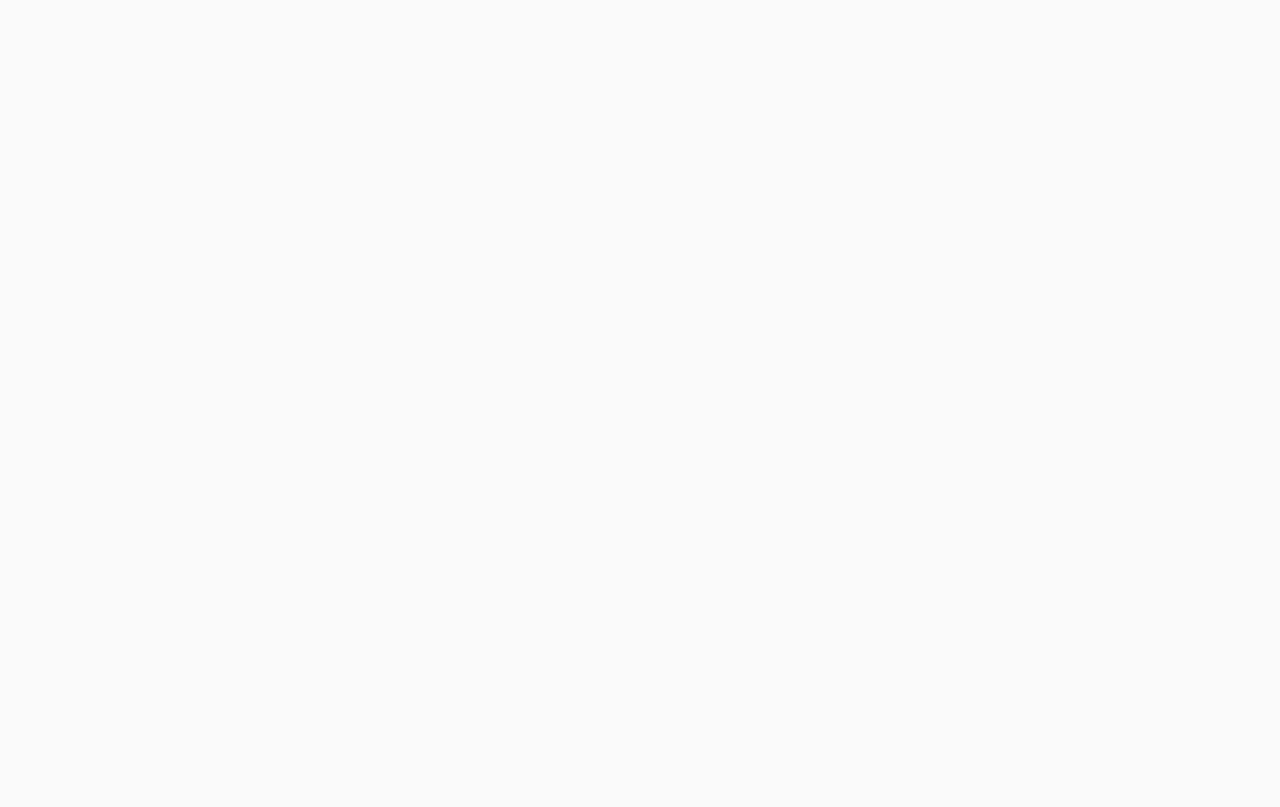
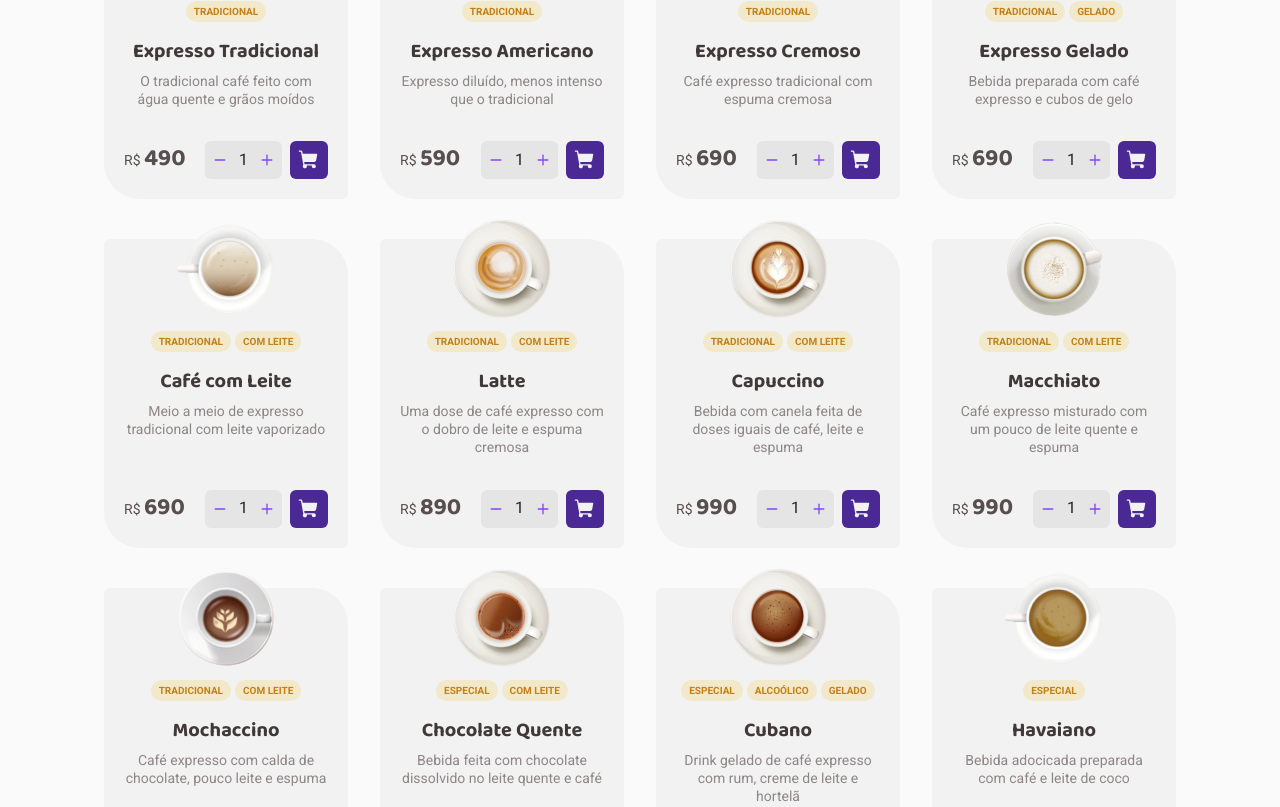
Before and after one commit to joaogabriel-sg/ignite-coffee-delivery, a React (Vite) app: page / in a window 1280 px wide. Shown: the part 853-1660 px from the top of the page. Before the commit the page ends 800 px from the top, so only its background shows below. Built offline with nearby package versions, Linux system fonts and the light colour scheme.

Commit message:
feat: create coffee list

```diff
--- /dev/null
+++ b/src/components/CoffeeList/index.tsx
@@ -0,0 +1,50 @@
+import { Minus, Plus, ShoppingCart } from "phosphor-react";
+
+import { coffee } from "../../shared/data/coffee";
+
+import * as S from "./styles";
+
+export function CoffeeList() {
+  return (
+    <S.Container>
+      <h2>Nossos cafés</h2>
+
+      <S.CoffeeListContainer>
+        {coffee.map((item) => (
+          <S.Coffee key={item.name}>
+            <img src={item.image} />
+
+            <S.CoffeeSpecifications>
+              {item.specifications.map((specification) => (
+                <span key={specification}>{specification}</span>
+              ))}
+            </S.CoffeeSpecifications>
+
+            <strong>{item.name}</strong>
+            <p>{item.description}</p>
+
+            <footer>
+              <S.Price>
+                R$ <strong>{item.price}</strong>
+              </S.Price>
+
+              <S.Quantity>
+                <button type="button">
+                  <Minus size={14} weight="bold" />
+                </button>
+                <span>1</span>
+                <button type="button">
+                  <Plus size={14} weight="bold" />
+                </button>
+              </S.Quantity>
+
+              <S.AddToCartButton type="button">
+                <ShoppingCart size={22} weight="fill" />
+              </S.AddToCartButton>
+            </footer>
+          </S.Coffee>
+        ))}
+      </S.CoffeeListContainer>
+    </S.Container>
+  );
+}
--- /dev/null
+++ b/src/components/CoffeeList/styles.ts
@@ -0,0 +1,168 @@
+import styled, { css } from "styled-components";
+
+export const Container = styled.section`
+  ${({ theme }) => css`
+    width: 100%;
+    max-width: 112rem;
+    padding: 0rem 2.4rem 15.7rem;
+    margin: 0 auto;
+
+    display: flex;
+    flex-direction: column;
+    gap: 5.4rem;
+
+    > h2 {
+      font-family: ${theme.fonts.header};
+      font-size: ${theme.fontSize[32]};
+      line-height: ${theme.lineHeight["1.3"]};
+      color: ${theme.colors["gray-800"]};
+    }
+  `}
+`;
+
+export const CoffeeListContainer = styled.ul`
+  list-style: none;
+
+  display: grid;
+  grid-template-columns: repeat(auto-fit, minmax(24.4rem, auto));
+  gap: 4rem 3.2rem;
+`;
+
+export const Coffee = styled.li`
+  ${({ theme }) => css`
+    background: ${theme.colors["gray-200"]};
+    width: 100%;
+    padding: 0 2rem 2rem;
+    border-radius: 6px 3.6rem 6px 3.6rem;
+
+    display: flex;
+    flex-direction: column;
+    align-items: center;
+
+    > img {
+      margin-top: -2rem;
+    }
+
+    > strong {
+      margin-top: 1.6rem;
+
+      font-family: ${theme.fonts.header};
+      font-size: ${theme.fontSize[20]};
+      line-height: ${theme.lineHeight["1.3"]};
+      color: ${theme.colors["gray-800"]};
+    }
+
+    > p {
+      margin: 0.8rem 0 3.3rem 0;
+      font-size: ${theme.fontSize[14]};
+      line-height: ${theme.lineHeight["1.3"]};
+      color: ${theme.colors["gray-600"]};
+      text-align: center;
+    }
+
+    > footer {
+      width: 100%;
+      margin-top: auto;
+
+      display: flex;
+      align-items: center;
+      gap: 8px;
+    }
+  `}
+`;
+
+export const CoffeeSpecifications = styled.div`
+  ${({ theme }) => css`
+    margin-top: 1.2rem;
+
+    display: flex;
+    align-items: center;
+    gap: 4px;
+
+    span {
+      background: ${theme.colors["primary-light"]};
+      padding: 4px 8px;
+      border-radius: 99999px;
+
+      font-weight: bold;
+      font-size: ${theme.fontSize[10]};
+      line-height: ${theme.lineHeight["1.3"]};
+      text-transform: uppercase;
+      color: ${theme.colors["primary-dark"]};
+    }
+  `}
+`;
+
+export const Price = styled.span`
+  ${({ theme }) => css`
+    margin-right: auto;
+    font-size: ${theme.fontSize[14]};
+    line-height: ${theme.lineHeight["1.3"]};
+    color: ${theme.colors["gray-700"]};
+
+    strong {
+      font-family: ${theme.fonts.header};
+      font-size: ${theme.fontSize[24]};
+    }
+  `}
+`;
+
+export const Quantity = styled.div`
+  ${({ theme }) => css`
+    background: ${theme.colors["gray-400"]};
+    height: 3.8rem;
+    border-radius: 6px;
+
+    display: flex;
+    align-items: center;
+    gap: 4px;
+
+    button {
+      background: none;
+      border: 0;
+      padding: 8.5px 8px;
+
+      display: flex;
+      align-items: center;
+      justify-content: center;
+
+      cursor: pointer;
+      color: ${theme.colors.secondary};
+      transition: color 0.25s;
+
+      &:hover {
+        color: ${theme.colors["secondary-dark"]};
+      }
+    }
+
+    span {
+      user-select: none;
+      font-size: ${theme.fontSize[16]};
+      line-height: ${theme.lineHeight["1.3"]};
+      color: ${theme.colors["gray-900"]};
+    }
+  `}
+`;
+
+export const AddToCartButton = styled.button`
+  ${({ theme }) => css`
+    background: ${theme.colors["secondary-dark"]};
+    width: 3.8rem;
+    height: 3.8rem;
+    border: 0;
+    border-radius: 6px;
+
+    display: flex;
+    align-items: center;
+    justify-content: center;
+    flex-shrink: 0;
+
+    cursor: pointer;
+    color: ${theme.colors["gray-200"]};
+    transition: background 0.25s;
+
+    &:hover {
+      background: ${theme.colors["secondary"]};
+    }
+  `}
+`;
--- a/src/pages/Home/index.tsx
+++ b/src/pages/Home/index.tsx
@@ -1,5 +1,11 @@
 import { Banner } from "../../components/Banner";
+import { CoffeeList } from "../../components/CoffeeList";
 
 export function Home() {
-  return <Banner />;
+  return (
+    <>
+      <Banner />
+      <CoffeeList />
+    </>
+  );
 }
--- /dev/null
+++ b/src/shared/data/coffee.ts
@@ -0,0 +1,121 @@
+import americanoImage from "../../assets/images/coffee/americano.png";
+import arabeImage from "../../assets/images/coffee/arabe.png";
+import cafeComLeiteImage from "../../assets/images/coffee/cafe-com-leite.png";
+import cafeGeladoImage from "../../assets/images/coffee/cafe-gelado.png";
+import capuccinoImage from "../../assets/images/coffee/capuccino.png";
+import chocolateQuenteImage from "../../assets/images/coffee/chocolate-quente.png";
+import cubanoImage from "../../assets/images/coffee/cubano.png";
+import expressoCremosoImage from "../../assets/images/coffee/expresso-cremoso.png";
+import expressoImage from "../../assets/images/coffee/expresso.png";
+import havaianoImage from "../../assets/images/coffee/havaiano.png";
+import irlandesImage from "../../assets/images/coffee/irlandes.png";
+import latteImage from "../../assets/images/coffee/latte.png";
+import macchiatoImage from "../../assets/images/coffee/macchiato.png";
+import mochaccinoImage from "../../assets/images/coffee/mochaccino.png";
+
+export const coffee = [
+  {
+    name: "Expresso Tradicional",
+    description: "O tradicional café feito com água quente e grãos moídos",
+    image: expressoImage,
+    specifications: ["Tradicional"],
+    price: 490,
+  },
+  {
+    name: "Expresso Americano",
+    description: "Expresso diluído, menos intenso que o tradicional",
+    image: americanoImage,
+    specifications: ["Tradicional"],
+    price: 590,
+  },
+
+  {
+    name: "Expresso Cremoso",
+    description: "Café expresso tradicional com espuma cremosa",
+    image: expressoCremosoImage,
+    specifications: ["Tradicional"],
+    price: 690,
+  },
+
+  {
+    name: "Expresso Gelado",
+    description: "Bebida preparada com café expresso e cubos de gelo",
+    image: cafeGeladoImage,
+    specifications: ["Tradicional", "Gelado"],
+    price: 690,
+  },
+  {
+    name: "Café com Leite",
+    description: "Meio a meio de expresso tradicional com leite vaporizado",
+    image: cafeComLeiteImage,
+    specifications: ["Tradicional", "Com leite"],
+    price: 690,
+  },
+  {
+    name: "Latte",
+    description:
+      "Uma dose de café expresso com o dobro de leite e espuma cremosa",
+    image: latteImage,
+    specifications: ["Tradicional", "Com leite"],
+    price: 890,
+  },
+  {
+    name: "Capuccino",
+    description:
+      "Bebida com canela feita de doses iguais de café, leite e espuma",
+    image: capuccinoImage,
+    specifications: ["Tradicional", "Com leite"],
+    price: 990,
+  },
+  {
+    name: "Macchiato",
+    description:
+      "Café expresso misturado com um pouco de leite quente e espuma",
+    image: macchiatoImage,
+    specifications: ["Tradicional", "Com leite"],
+    price: 990,
+  },
+  {
+    name: "Mochaccino",
+    description: "Café expresso com calda de chocolate, pouco leite e espuma",
+    image: mochaccinoImage,
+    specifications: ["Tradicional", "Com leite"],
+    price: 790,
+  },
+  {
+    name: "Chocolate Quente",
+    description: "Bebida feita com chocolate dissolvido no leite quente e café",
+    image: chocolateQuenteImage,
+    specifications: ["Especial", "Com leite"],
+    price: 990,
+  },
+  {
+    name: "Cubano",
+    description:
+      "Drink gelado de café expresso com rum, creme de leite e hortelã",
+    image: cubanoImage,
+    specifications: ["Especial", "Alcoólico", "Gelado"],
+    price: 890,
+  },
+  {
+    name: "Havaiano",
+    description: "Bebida adocicada preparada com café e leite de coco",
+    image: havaianoImage,
+    specifications: ["Especial"],
+    price: 990,
+  },
+  {
+    name: "Árabe",
+    description: "Bebida preparada com grãos de café árabe e especiarias",
+    image: arabeImage,
+    specifications: ["Especial"],
+    price: 890,
+  },
+  {
+    name: "Irlandês",
+    description: "Bebida a base de café, uísque irlandês, açúcar e chantilly",
+    image: irlandesImage,
+    specifications: ["Especial", "Alcoólico"],
+    price: 990,
+  },
+];
```
